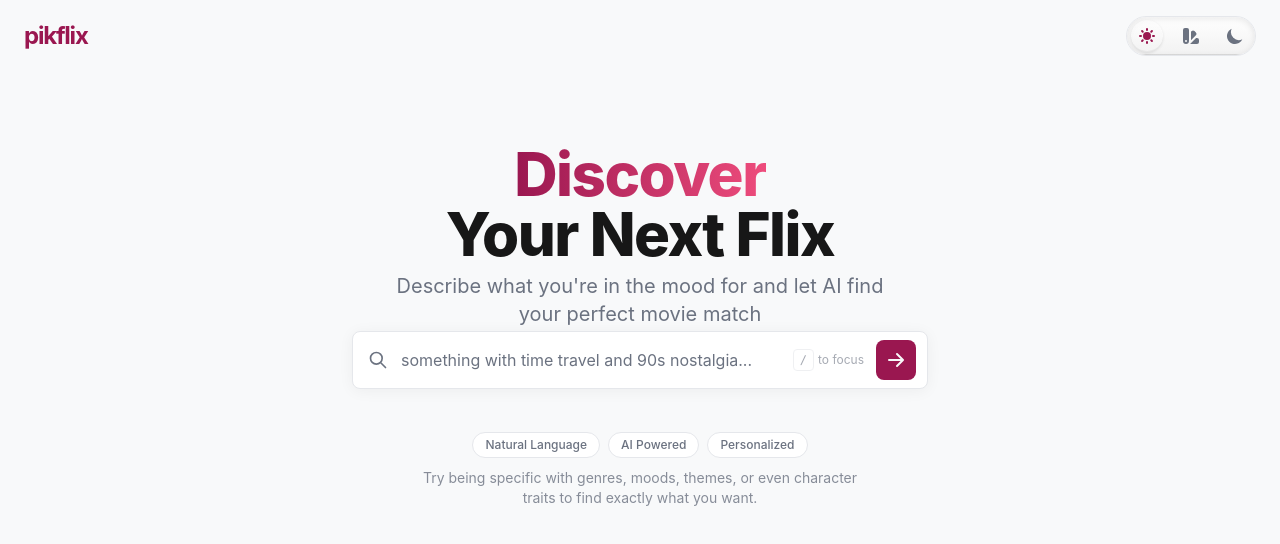
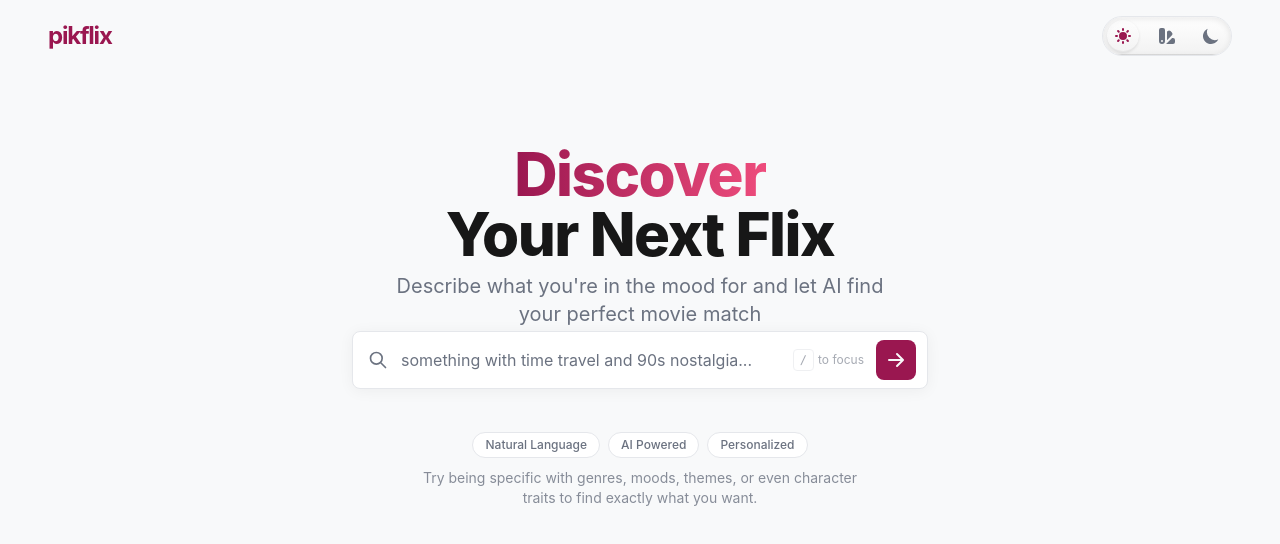
Before and after one commit to moneyrudh/pikflix-client, a Next.js app: page / in a window 1280 px wide. Shown: the top 544 px of the page. Built offline with nearby package versions, Linux system fonts and the light colour scheme.

Commit message:
embellishment

```diff
--- a/src/components/MovieDetailsPanel.tsx
+++ b/src/components/MovieDetailsPanel.tsx
@@ -116,7 +116,7 @@ const MovieDetailsPanel: React.FC<MovieDetailsPanelProps> = ({ movie, isOpen, on
 
   return (
     <div
-      className={`fixed top-0 bottom-0 right-0 bg-theme-surface shadow-2xl overflow-y-auto transition-all duration-300 ease-in-out z-50 md:w-1/2 w-full details-panel ${
+      className={`fixed top-0 bottom-0 right-0 bg-theme-surface shadow-2xl overflow-y-auto transition-all duration-300 ease-in-out z-50 xl:w-1/2 w-full details-panel ${
         isOpen ? 'translate-x-0' : 'translate-x-full'
       }`}
     >
--- a/src/components/PageLayout.tsx
+++ b/src/components/PageLayout.tsx
@@ -13,7 +13,7 @@ const PageLayout: React.FC<PageLayoutProps> = ({ children, isDetailsPanelOpen })
     <div className="min-h-screen bg-theme-background">
       {/* Full-width navbar - unchanged */}
       <header className="fixed top-0 z-50 w-full border-none border-theme-text/5 bg-transparent">
-        <div className="container mx-auto px-4 md:px-6 py-4 flex justify-between items-center">
+        <div className="w-full max-w-screen mx-auto px-8 lg:px-12 py-4 flex justify-between items-center">
           <a href="/" className="flex items-center space-x-2 group">
             <span className="text-theme-primary font-bold text-2xl tracking-tighter group-hover:text-theme-accent transition-colors duration-300">
               pikflix
@@ -28,7 +28,7 @@ const PageLayout: React.FC<PageLayoutProps> = ({ children, isDetailsPanelOpen })
 
       {/* This is the key change - instead of a fixed height container with overflow issues,
           we use a technique with an invisible copy to maintain document flow */}
-      <div className="relative w-full pt-16">
+      <div className="relative w-full pt-16 lg:pt-20">
         {/* Invisible duplicate that maintains proper document flow and height */}
         <div className="invisible">
           <div className="w-full flex justify-center">
```
